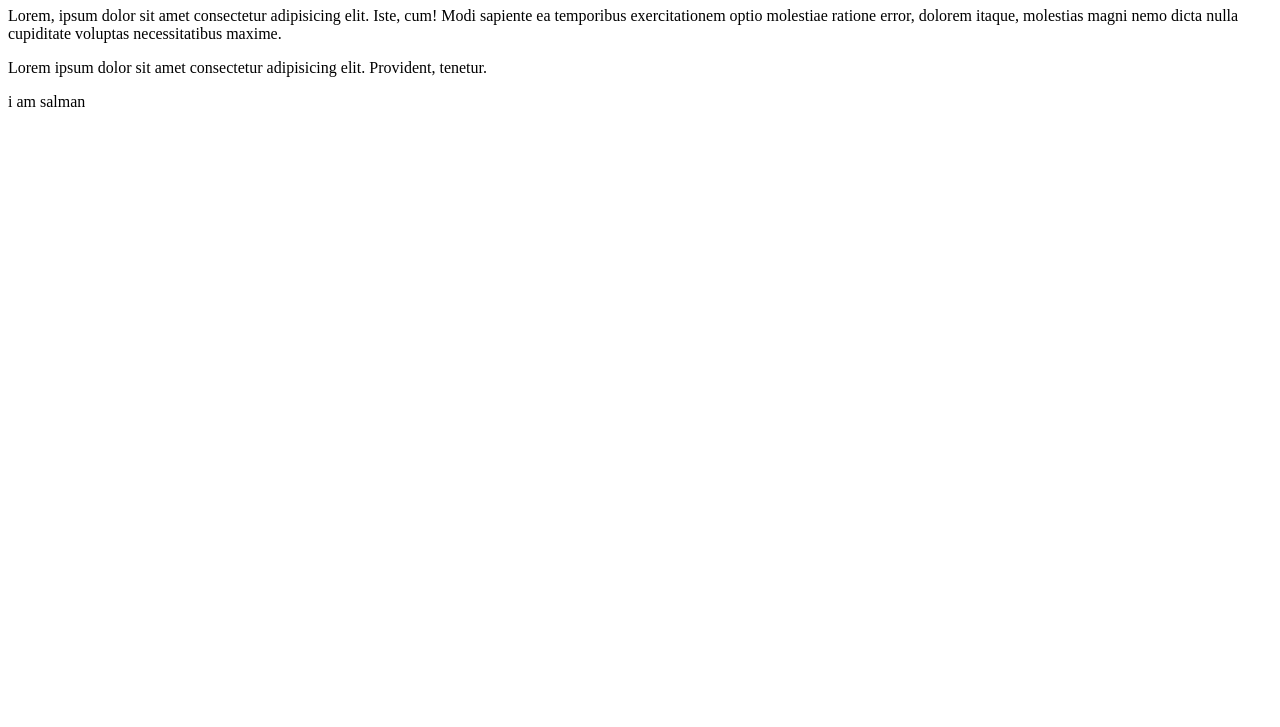
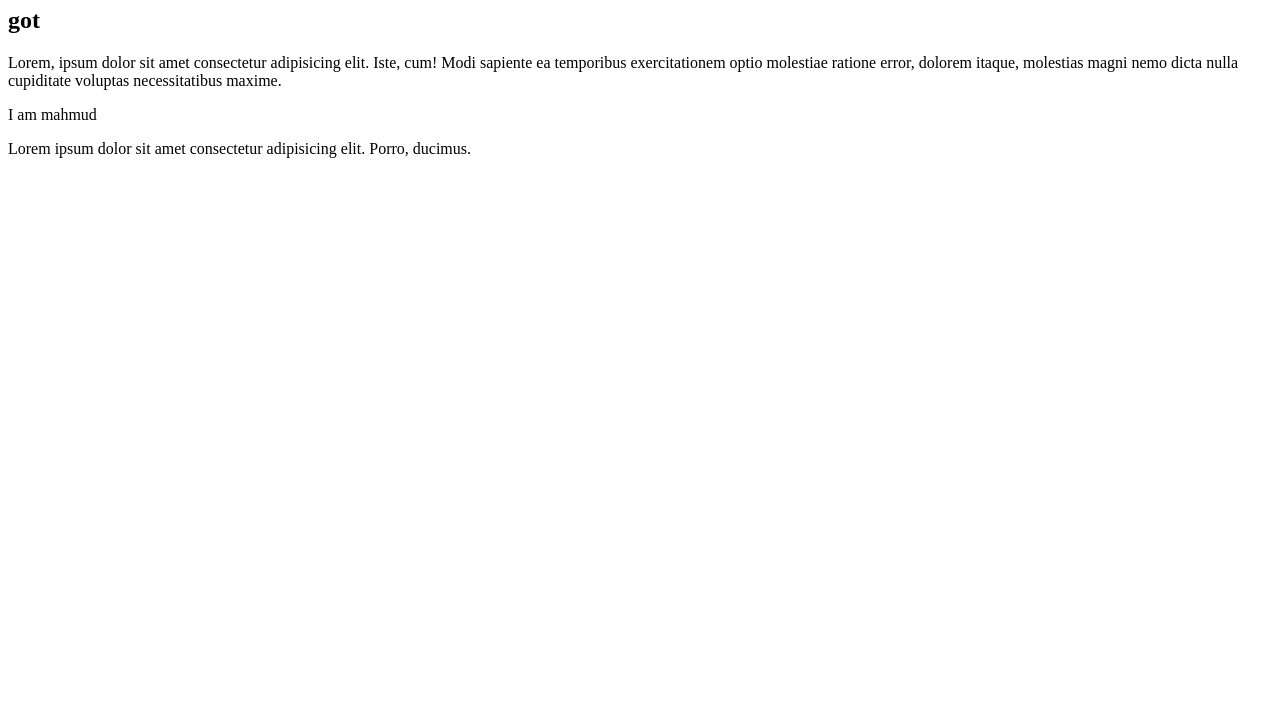
Before and after one commit to salman60mahmud/git-practise, a plain HTML site: page index.html in a window 1280 px wide. Shown: the part 73-800 px from the top of the page. Drawn offline with Linux system fonts and the light colour scheme.

Commit message:
div added

```diff
--- a/index.html
+++ b/index.html
@@ -8,10 +8,11 @@
 </head>
 <body>
     <h1>Narail</h1>
+    <h2>got</h2>
     <p>Lorem, ipsum dolor sit amet consectetur adipisicing elit. Iste, cum! Modi sapiente ea temporibus exercitationem optio molestiae ratione error, dolorem itaque, molestias magni nemo dicta nulla cupiditate voluptas necessitatibus maxime.</p>
+    <p>I am mahmud</p>
 
-    <p>Lorem ipsum dolor sit amet consectetur adipisicing elit. Provident, tenetur.</p>
+    <div>Lorem ipsum dolor sit amet consectetur adipisicing elit. Porro, ducimus.</div>
 
-    <p>i am salman</p>
 </body>
 </html>
```
